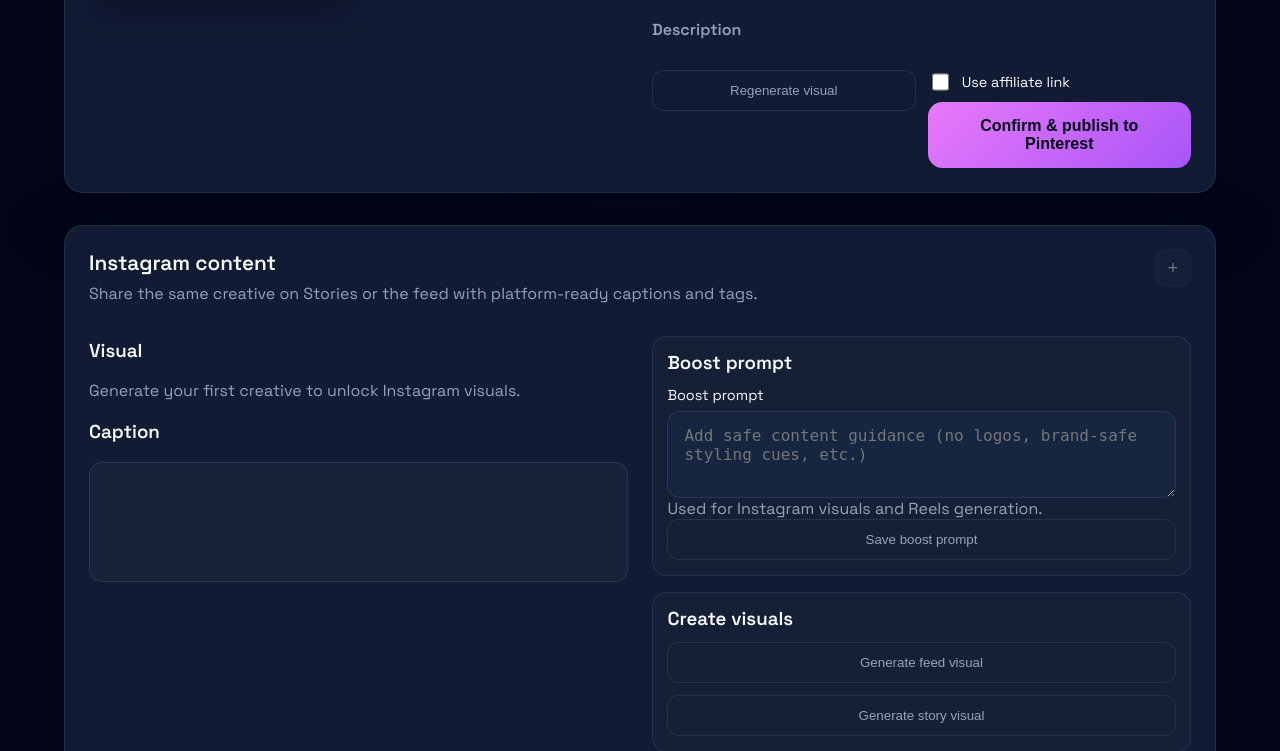
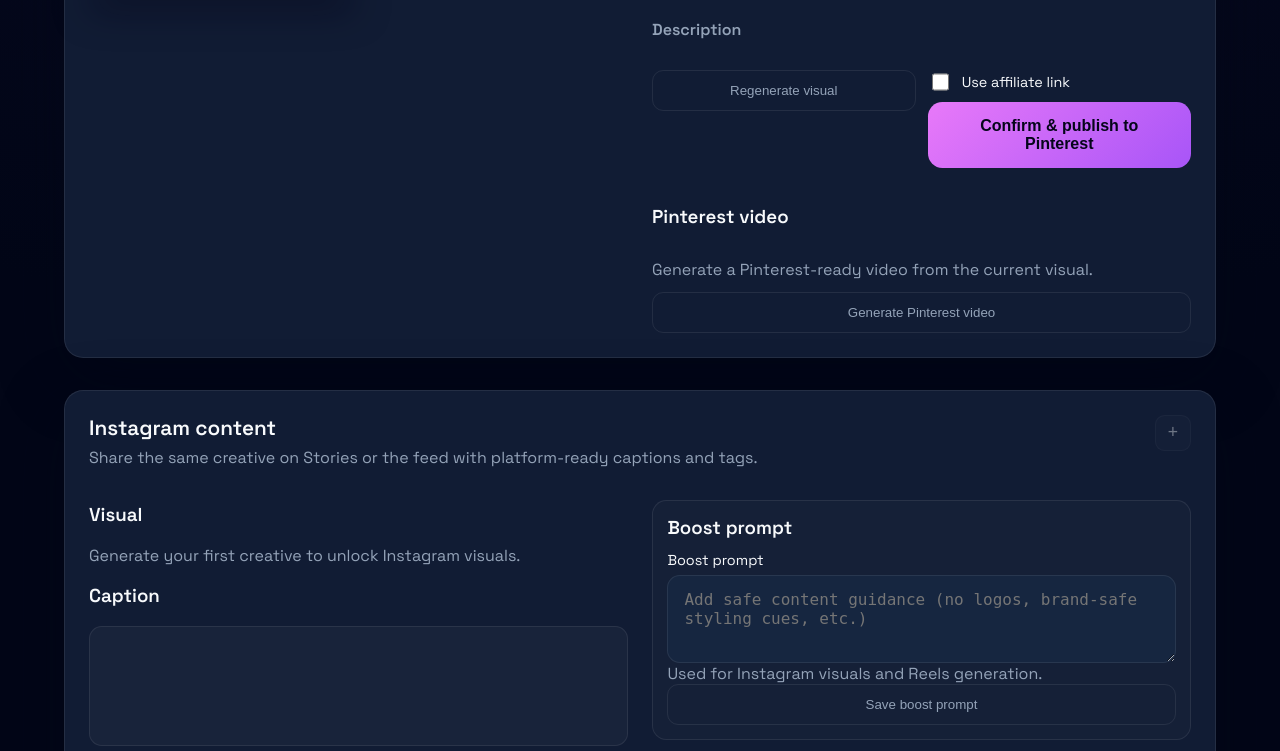
Before and after one commit to ahmadezoji/kaymio-app, a Flask app: page / in a window 1280 px wide. Shown: the part 3107-3858 px from the top of the page. Run offline with Flask 3, Linux system fonts and the light colour scheme.

Commit message:
add pintrest video

```diff
--- a/app.py
+++ b/app.py
@@ -28,7 +28,7 @@
     generate_text,
     generate_youtube_metadata,
 )
-from pintrest.pinterest_helper import create_pinterest_pin
+from pintrest.pinterest_helper import create_pinterest_pin, create_pinterest_video_pin
 from tiktok.tiktok_api_helper import publish_tiktok_post
 from youtube.youtube_api_helper import publish_short_video
 from kaymio.kaymio import create_woocommerce_product, find_wordpress_nearest_category
@@ -1493,6 +1493,65 @@
     return render_home_view(form_values, pinterest_result=result, product_id=product_id)
 
 
+@app.route("/publish-pinterest-video", methods=["POST"])
+def publish_pinterest_video():
+    raw_form_values = collect_form_values(request.form)
+    form_values = extract_form_defaults(raw_form_values)
+    use_affiliate_link_flag = str(form_values.get("use_affiliate_link", "0")).lower() in TRUTHY_VALUES
+    product_id = resolve_product_id(form_values)
+    preview_payload = rebuild_preview_payload(raw_form_values)
+    video_path = raw_form_values.get("generated_video_path")
+
+    if not video_path:
+        flash("Generate the Pinterest video first, then publish.", "error")
+        return render_home_view(form_values, preview_payload, product_id=product_id)
+
+    try:
+        # Validate video exists before publishing.
+        load_stored_media(video_path)
+    except Exception:
+        flash("Unable to load the generated video. Please regenerate it.", "error")
+        return render_home_view(form_values, preview_payload, product_id=product_id)
+
+    title = raw_form_values.get("title") or form_values.get("title", "")
+    description = raw_form_values.get("description") or form_values.get("description", "")
+    tags = parse_tags_payload(raw_form_values.get("tags_payload") or raw_form_values.get("tags", "[]"))
+    destination_link = resolve_destination_url(
+        product_id,
+        raw_form_values.get("affiliate_link", form_values.get("affiliate_link", "")),
+        use_affiliate_link_flag,
+    )
+    public_video_url = url_for("serve_media", filename=video_path, _external=True)
+
+    try:
+        pin_response = create_pinterest_video_pin(
+            video_url=public_video_url,
+            title=title,
+            description=description,
+            affiliate_link=destination_link,
+            tags=tags,
+        )
+        flash("Pinterest video published successfully!", "success")
+        update_product_state(
+            product_id,
+            form_values=form_values,
+            preview=preview_payload,
+            platforms={
+                "pinterest": {
+                    "video_status": "published",
+                    "video_pin_id": pin_response.get("id"),
+                    "video_pin_url": pin_response.get("url"),
+                    "use_affiliate_link": use_affiliate_link_flag,
+                }
+            },
+        )
+    except Exception as exc:
+        app.logger.exception("Pinterest video publish failed")
+        flash(f"Unable to publish video to Pinterest: {exc}", "error")
+
+    return render_home_view(form_values, preview_payload, product_id=product_id)
+
+
 @app.route("/generate-instagram-image", methods=["POST"])
 def generate_instagram_image():
     raw_form_values = collect_form_values(request.form)
@@ -1847,7 +1906,7 @@
 
 @app.route("/generate-video/<platform>", methods=["POST"])
 def generate_platform_video(platform: str):
-    supported = {"youtube", "tiktok", "instagram"}
+    supported = {"youtube", "tiktok", "instagram", "pinterest"}
     target = platform.lower()
     if target not in supported:
         abort(404)
@@ -1950,6 +2009,12 @@
     cut_style = random.choice(cut_styles)
 
     prompt_templates = {
+        "pinterest": (
+            "Create a Pinterest-optimized vertical product video for {product}. Hook: {hook}. "
+            "Lead with an eye-catching opening shot, then show clear lifestyle use-cases and close-up details. "
+            "Use {cut_style} and varied camera moves: {moves}. Setting: {setting}. Lighting: {lighting}. "
+            "No on-screen text, no logos, no voiceover, no speech. Choose suitable music only."
+        ),
         "youtube": (
             "Create a vertical YouTube Short for {product}. Make it feel like authentic UGC, not an ad. "
             "Hook: {hook}. Setting: {setting}. Lighting: {lighting}. "
@@ -1985,6 +2050,13 @@
             or get_platform_state(saved_state, "youtube").get("youtube_boost_prompt", "")
         )
         form_values["youtube_boost_prompt"] = boost_prompt
+    elif target == "pinterest":
+        boost_prompt = (
+            raw_form_values.get("pinterest_extra")
+            or (preview_payload.get("pinterest_extra") if preview_payload else "")
+            or get_platform_state(saved_state, "pinterest").get("pinterest_extra", "")
+        )
+        form_values["pinterest_extra"] = boost_prompt
     elif target == "instagram":
         boost_prompt = (
             raw_form_values.get("instagram_boost_prompt")
@@ -2036,19 +2108,22 @@
 
     target_label = "Instagram" if target == "instagram" else target.title()
     platform_key = "instagram_reel" if target == "instagram" else target
+    platform_payload = {
+        "status": "pending",
+        "video_path": video_path,
+        "base_image_path": base_image_path,
+        "use_affiliate_link": use_affiliate_link_flag,
+    }
+    if target == "pinterest":
+        # Keep image pin publication status intact; track video state separately.
+        platform_payload.pop("status", None)
+        platform_payload["video_status"] = "pending"
     flash(f"{target_label} video generated.", "success")
     update_product_state(
         product_id,
         form_values=form_values,
         preview=preview_payload,
-        platforms={
-            platform_key: {
-                "status": "pending",
-                "video_path": video_path,
-                "base_image_path": base_image_path,
-                "use_affiliate_link": use_affiliate_link_flag,
-            }
-        },
+        platforms={platform_key: platform_payload},
         assets={"generated_video_path": video_path},
     )
     return render_home_view(form_values, preview_payload, product_id=product_id)
--- a/pintrest/pinterest_helper.py
+++ b/pintrest/pinterest_helper.py
@@ -158,6 +158,62 @@
     }
 
 
+def create_pinterest_video_pin(
+    video_url: str,
+    title: str,
+    description: str,
+    affiliate_link: Optional[str],
+    tags: Optional[Iterable[str]] = None,
+) -> Dict[str, str]:
+    """Create a Pinterest video pin from a publicly reachable video URL."""
+    access_token = _load_pinterest_access_token()
+    if not access_token:
+        logger.warning("Pinterest access token not found")
+        return {"status": "skipped", "id": None, "url": None}
+
+    board_id = os.getenv("PINTEREST_BOARD_ID") or get_default_board_id()
+    if not board_id:
+        logger.warning("Pinterest board id missing; returning local-only payload.")
+        return {"status": "skipped", "id": None, "url": None}
+
+    tags = list(tags or [])
+    if tags:
+        hashtag_block = " ".join(f"#{kw.replace(' ', '')}" for kw in tags if kw)
+        if hashtag_block:
+            description = f"{description} {hashtag_block}".strip()
+
+    payload = {
+        "board_id": board_id,
+        "title": (title or "Video pin")[:100],
+        "description": (description or "")[:500],
+        "link": affiliate_link,
+        "media_source": {
+            "source_type": "video_url",
+            "url": video_url,
+        },
+        "alt_text": (description or "")[:500],
+    }
+    headers = {
+        "Authorization": f"Bearer {access_token}",
+        "Content-Type": "application/json",
+    }
+    response = requests.post(API_URL, headers=headers, json=payload, timeout=30)
+    if response.status_code >= 400:
+        logger.error("Pinterest video API error: %s - %s", response.status_code, response.text)
+        response.raise_for_status()
+
+    data = response.json()
+    pin_id = data.get("id") or data.get("pin_id")
+    pin_url = data.get("url")
+    if not pin_url and pin_id:
+        pin_url = f"https://www.pinterest.com/pin/{pin_id}/"
+    return {
+        "status": data.get("status") or "created",
+        "id": pin_id,
+        "url": pin_url,
+    }
+
+
 def get_default_board_id():
     try:
         access_token = _load_pinterest_access_token()
--- a/templates/home.html
+++ b/templates/home.html
@@ -109,6 +109,8 @@
         {% set pinterest_state = platform_states.get('pinterest', {}) %}
         {% set pinterest_published = pinterest_state.get('status') == 'published' %}
         {% set pinterest_live_url = pinterest_state.get('pin_url') or (result.pin_url if result else '') %}
+        {% set pinterest_video_published = pinterest_state.get('video_status') == 'published' %}
+        {% set pinterest_video_live_url = pinterest_state.get('video_pin_url') %}
         {% set pinterest_has_live_pin = pinterest_published and pinterest_live_url %}
         {% set pinterest_needs_retry = pinterest_published and not pinterest_live_url %}
         {% set website_state = platform_states.get('website', {}) %}
@@ -492,6 +494,48 @@
                         Download pin image
                       </a>
                     {% endif %}
+                {% endif %}
+              </div>
+              <div class="preview-actions" style="margin-top: 18px;">
+                <h3>Pinterest video</h3>
+                {% if preview_data.video_url %}
+                  <video controls class="video-preview" src="{{ preview_data.video_url }}"></video>
+                {% else %}
+                  <p class="muted">Generate a Pinterest-ready video from the current visual.</p>
+                {% endif %}
+                {% if has_preview %}
+                  <form method="post" action="{{ url_for('generate_platform_video', platform='pinterest') }}">
+                    {{ preview_hidden_inputs(preview_data, values) }}
+                    <button type="submit" class="ghost-btn" {% if platforms_locked %}disabled{% endif %}>
+                      Generate Pinterest video
+                    </button>
+                  </form>
+                {% endif %}
+                {% if preview_data.video_url %}
+                  <form method="post" action="{{ url_for('publish_pinterest_video') }}">
+                    {{ preview_hidden_inputs(preview_data, values) }}
+                    <input type="hidden" name="use_affiliate_link" value="0" />
+                    <label class="checkbox">
+                      <input
+                        type="checkbox"
+                        name="use_affiliate_link"
+                        value="1"
+                        {% if use_affiliate_checked %}checked{% endif %}
+                        {% if platforms_locked %}disabled{% endif %}
+                      />
+                      <span>Use affiliate link</span>
+                    </label>
+                    <button type="submit" class="primary" {% if pinterest_video_published or platforms_locked %}disabled{% endif %}>
+                      Publish video to Pinterest
+                    </button>
+                  </form>
+                  {% if pinterest_video_live_url %}
+                    <p>
+                      <a href="{{ pinterest_video_live_url }}" target="_blank" rel="noopener">View published video pin</a>
+                    </p>
+                  {% elif pinterest_video_published %}
+                    <p class="muted">Pinterest video already published.</p>
+                  {% endif %}
                 {% endif %}
               </div>
             </div>
```
